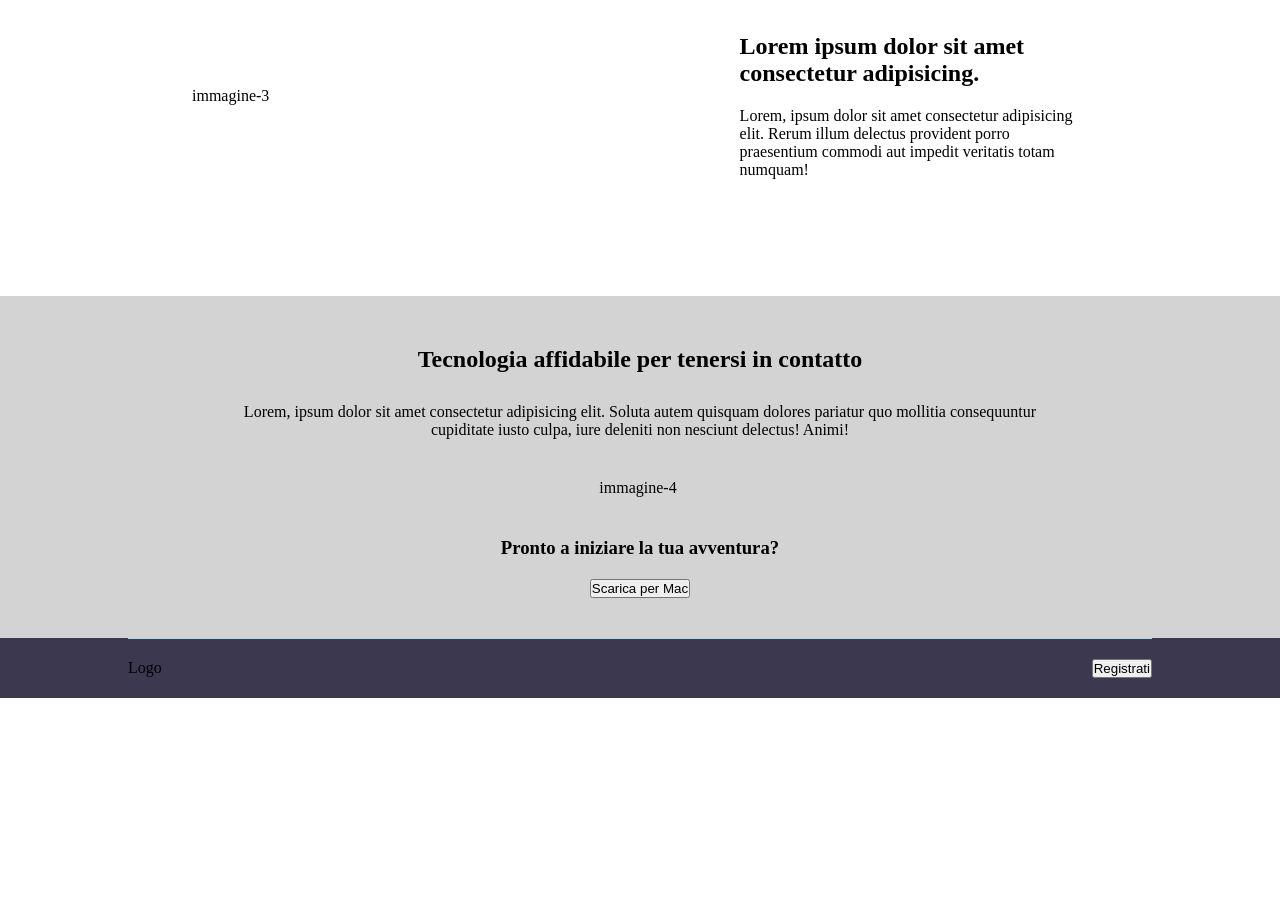
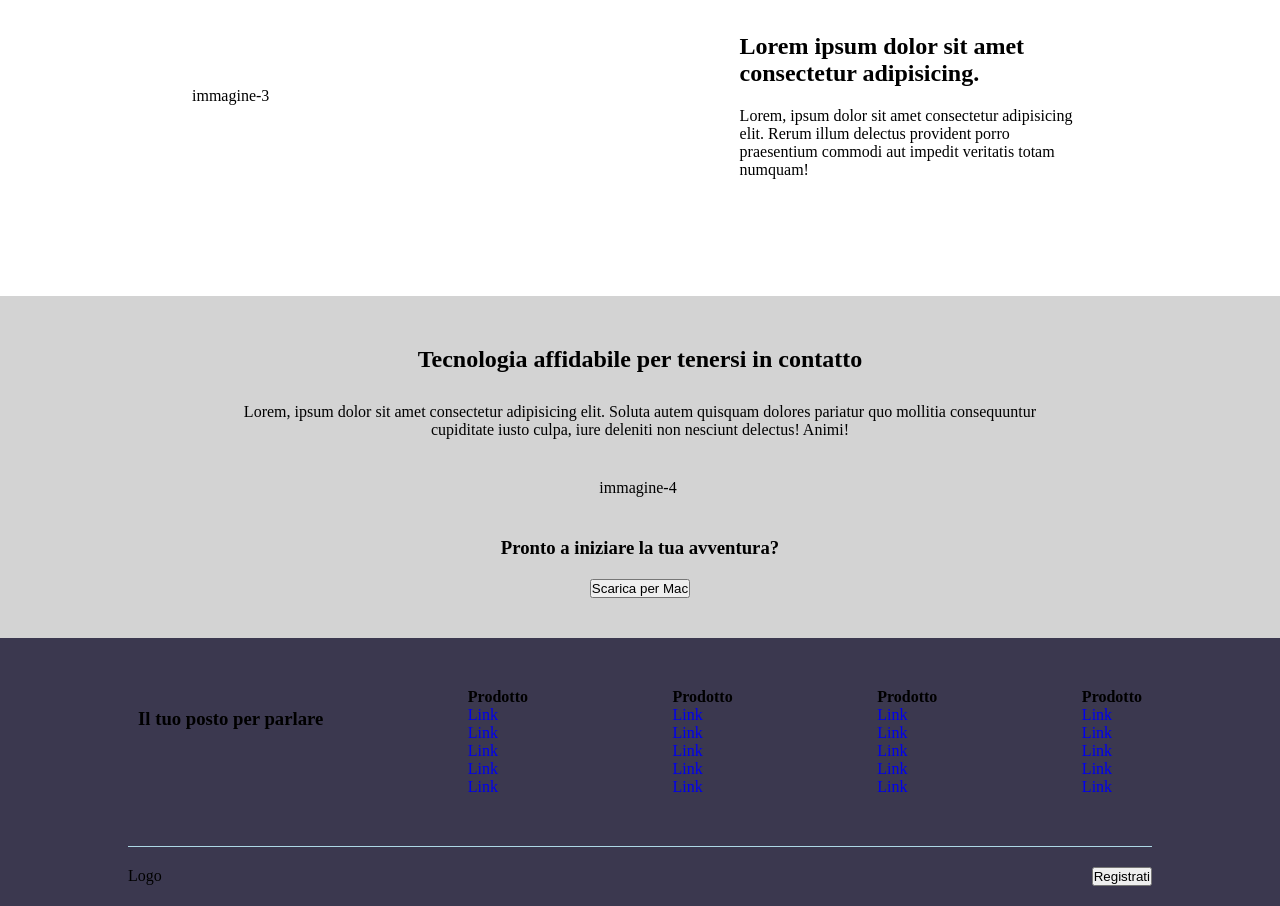
Before and after one commit to andreaa21/htmlcss-struttura-discord, a plain HTML site: page index.html in a window 1280 px wide. Shown: the part 1263-2169 px from the top of the page. Before the commit the page ends 1961 px from the top, so only its background shows below. Drawn offline with Linux system fonts and the light colour scheme.

Commit message:
add footer-top

```diff
--- a/css/style.css
+++ b/css/style.css
@@ -179,4 +179,18 @@ footer{
   border-top: 1px solid lightblue;
 }
 
+.footer-top{
+  display: flex;
+  justify-content: space-between;
+  padding: 50px 10px;
+}
+
+
+.footer-list ul{
+  list-style-type: none;
+}
+.footer-list ul a{
+  text-decoration: none;
+}
+
 /* /FOOTER */
--- a/index.html
+++ b/index.html
@@ -129,7 +129,49 @@
   </main>
 
   <footer>
-     <div class="footer-top">
+     <div class="footer-top container">
+      <div class="footer-title">
+        <h3>Il tuo posto per parlare</h3>
+      </div>
+
+      <div class="footer-list">
+        <h4>Prodotto</h4>
+        <ul>
+          <li><a href="#">Link</a></li>
+          <li><a href="#">Link</a></li>
+          <li><a href="#">Link</a></li>
+          <li><a href="#">Link</a></li>
+          <li><a href="#">Link</a></li>
+        </ul>
+      </div>
+      <div class="footer-list">
+        <h4>Prodotto</h4>
+        <ul>
+          <li><a href="#">Link</a></li>
+          <li><a href="#">Link</a></li>
+          <li><a href="#">Link</a></li>
+          <li><a href="#">Link</a></li>
+          <li><a href="#">Link</a></li>
+        </ul>
+      </div><div class="footer-list">
+        <h4>Prodotto</h4>
+        <ul>
+          <li><a href="#">Link</a></li>
+          <li><a href="#">Link</a></li>
+          <li><a href="#">Link</a></li>
+          <li><a href="#">Link</a></li>
+          <li><a href="#">Link</a></li>
+        </ul>
+      </div><div class="footer-list">
+        <h4>Prodotto</h4>
+        <ul>
+          <li><a href="#">Link</a></li>
+          <li><a href="#">Link</a></li>
+          <li><a href="#">Link</a></li>
+          <li><a href="#">Link</a></li>
+          <li><a href="#">Link</a></li>
+        </ul>
+      </div>
 
      </div>
 
```
